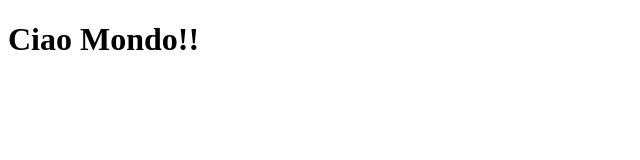
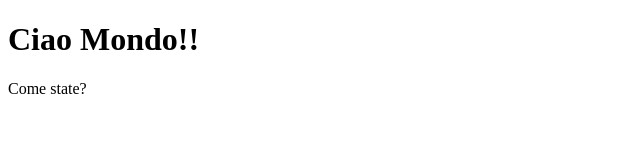
Before and after one commit to seeyouspacecowboy/Luigi00, a plain HTML site: page index.html in a window 1280 px wide. Shown: the full height of the page, 0-640 px from the left. Drawn offline with Linux system fonts and the light colour scheme.

Commit message:
comestate

```diff
--- a/index.html
+++ b/index.html
@@ -7,5 +7,6 @@
 </head>
 <body>
     <h1>Ciao Mondo!!</h1>
+    <p>Come state?</p>
 </body>
 </html>
```
